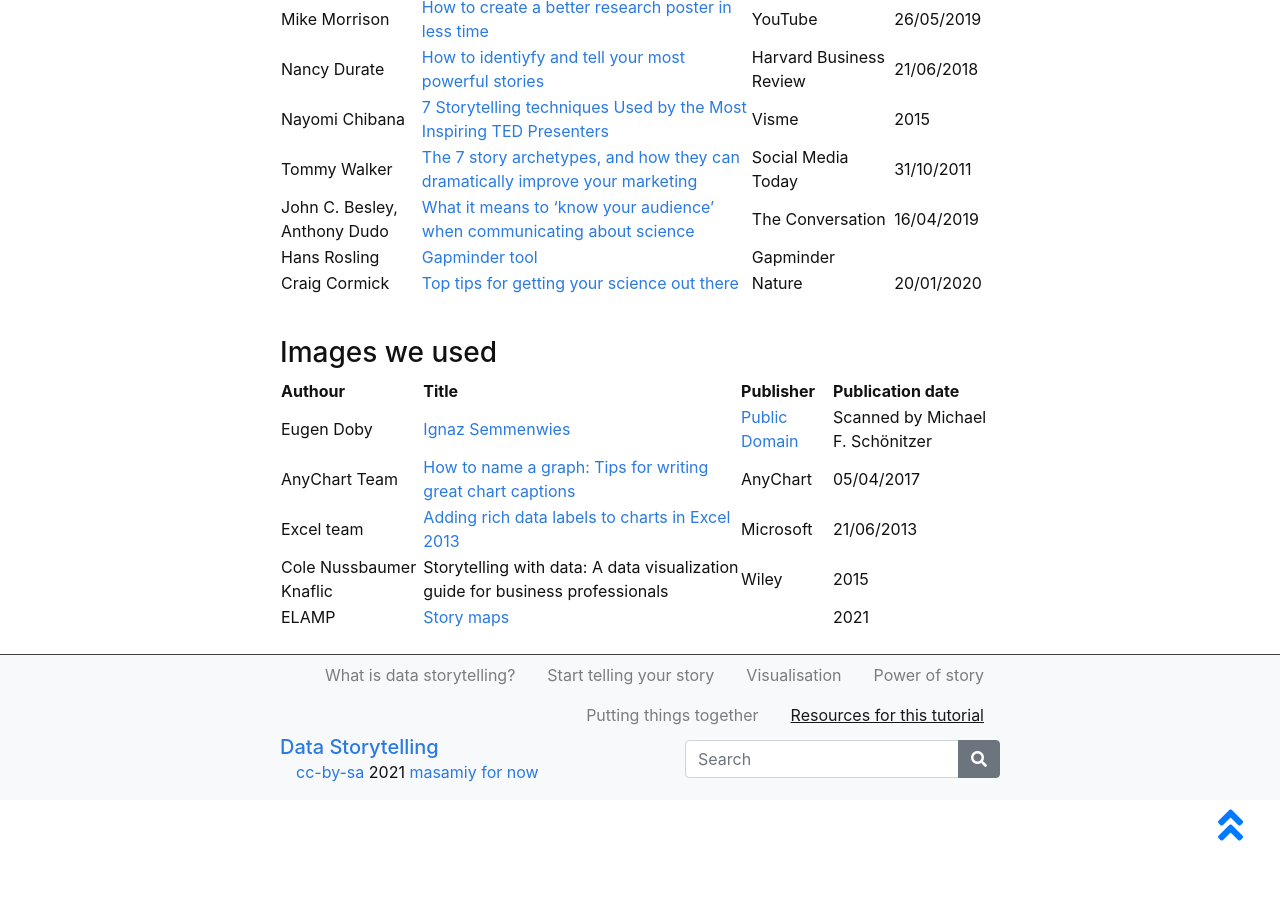
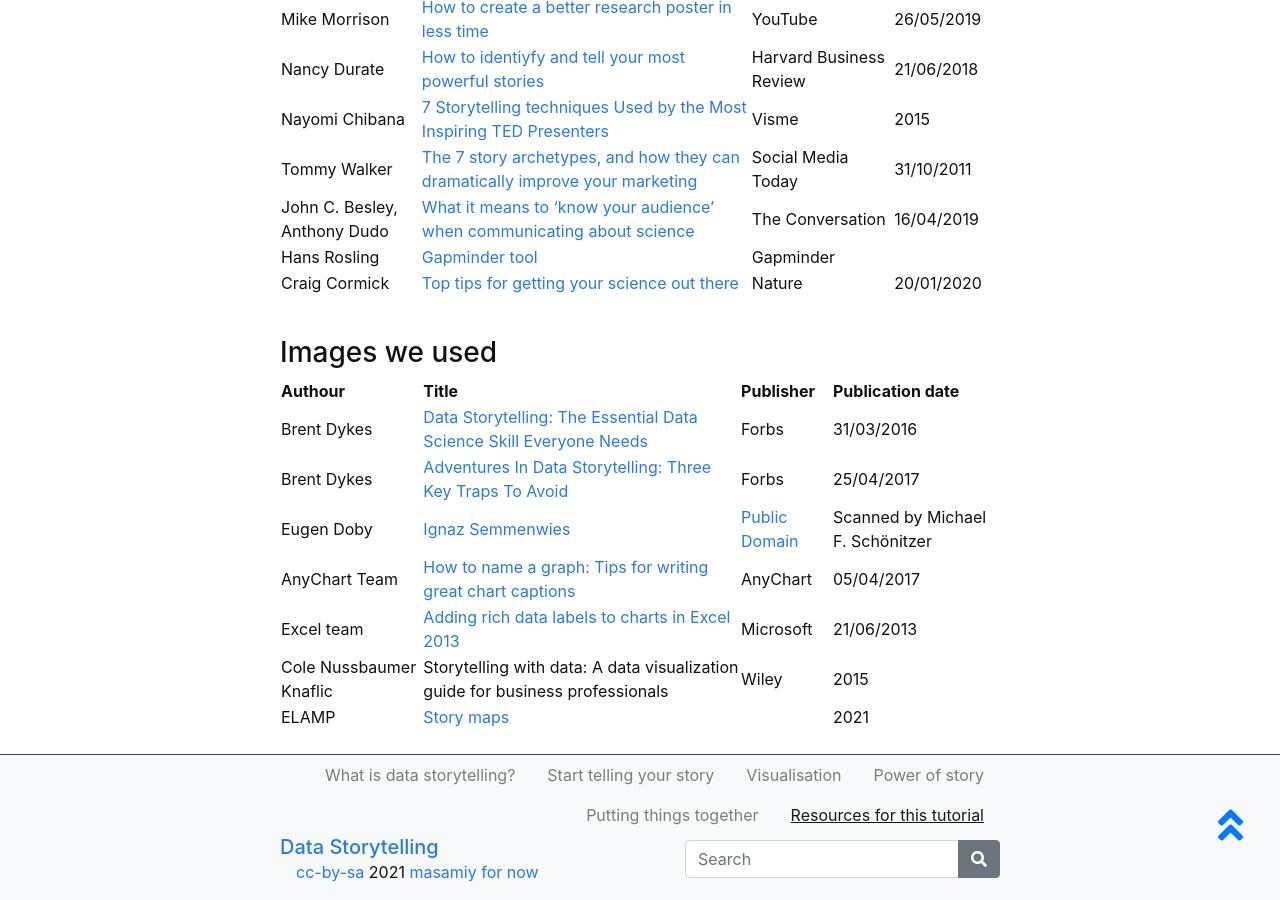
Before and after one commit to masamiy/DataStoryTelling, a Jekyll site: the page built from content/5-Resources.md, in a window 1280 px wide and 900 px high, scrolled down 701 px. Built offline with Jekyll 4.4.1, drawn with Linux system fonts in a browser that asks for light colours.

Commit message:
Update 5-Resources.md

```diff
--- a/content/5-Resources.md
+++ b/content/5-Resources.md
@@ -30,6 +30,8 @@ nav: Resources for this tutorial
 ### Images we used
 
 | **Authour** |   **Title**   | **Publisher**  |  **Publication date**  |
+| Brent Dykes | [Data Storytelling: The Essential Data Science Skill Everyone Needs](https://www.forbes.com/sites/brentdykes/2016/03/31/data-storytelling-the-essential-data-science-skill-everyone-needs/#5564188952ad) | Forbs | 31/03/2016 |
+| Brent Dykes | [Adventures In Data Storytelling: Three Key Traps To Avoid](https://www.forbes.com/sites/brentdykes/2017/04/25/adventures-in-data-storytelling-three-key-traps-to-avoid/#7ac575783234) | Forbs | 25/04/2017 |
 | Eugen Doby | [Ignaz Semmenwies](https://commons.wikimedia.org/wiki/Ignaz_Semmelweis#/media/File:Ignaz_Semmelweis.jpg) | [Public Domain](https://commons.wikimedia.org/wiki/Commons:Copyright_tags/Country-specific_tags#United_States_of_America) | Scanned by Michael F. Schönitzer|
 | AnyChart Team | [How to name a graph: Tips for writing great chart captions](https://www.anychart.com/blog/2017/04/05/chart-captions-title-graph-tips/) | AnyChart | 05/04/2017|
 | Excel team | [Adding rich data labels to charts in Excel 2013](https://www.microsoft.com/en-us/microsoft-365/blog/2013/06/21/adding-rich-data-labels-to-charts-in-excel-2013/) | Microsoft | 21/06/2013|
```
